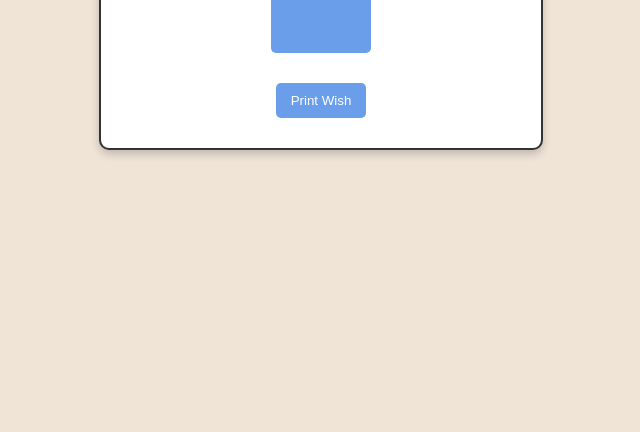
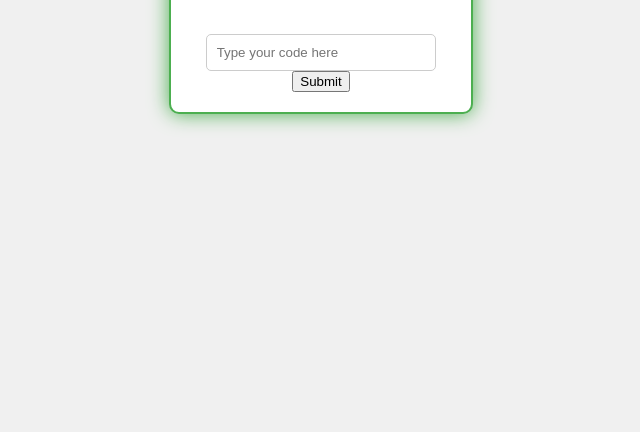
Before and after one commit to shovin12leo/Brithday, a plain HTML site: page index.html in a window 1280 px wide. Shown: the part 384-816 px from the top of the page, without its empty margins (319-959 px from the left). Drawn offline with Linux system fonts and the light colour scheme.

Commit message:
Update index.html

```diff
--- a/index.html
+++ b/index.html
@@ -3,134 +3,133 @@
 <head>
     <meta charset="UTF-8">
     <meta name="viewport" content="width=device-width, initial-scale=1.0">
-    <title>Birthday Wishes</title>
+    <title>Happy Birthday</title>
     <style>
         body {
             font-family: Arial, sans-serif;
-            background-color: #f0e4d7;
-            color: #333;
-            margin: 0;
-            padding: 0;
+            background-color: #f0f0f0;
             display: flex;
             justify-content: center;
             align-items: center;
             height: 100vh;
+            overflow: hidden;
         }
 
-        .container {
+        .message-container {
             text-align: center;
-            padding: 20px;
-            border: 2px solid #333;
-            border-radius: 10px;
-            background-color: #fff;
-            box-shadow: 0 4px 8px rgba(0, 0, 0, 0.2);
-            width: 90%;
-            max-width: 400px;
+            margin-top: 20px;
+            display: none; /* Initially hidden */
         }
 
-        .envelope {
-            position: relative;
-            width: 100px;
-            height: 70px;
-            background-color: #6a9eeb;
-            border-radius: 5px;
-            cursor: pointer;
-            margin: 20px auto; /* Center the envelope */
-            transition: all 0.3s ease;
+        .image-container {
+            text-align: center;
+            margin-top: 20px;
+            display: none; /* Initially hidden */
         }
 
-        .envelope:hover {
-            transform: scale(1.1);
+        #image {
+            width: 50%;
+            height: auto;
+            border-radius: 10px;
+            box-shadow: 0 0 10px rgba(0, 0, 0, 0.2);
+            animation: bounce 2s infinite;
         }
 
-        .envelope:after {
-            content: "";
-            position: absolute;
-            top: -30px;
-            left: 0;
-            width: 0;
-            height: 0;
-            border-left: 50px solid transparent;
-            border-right: 50px solid transparent;
-            border-bottom: 30px solid #6a9eeb;
+        .code-prompt {
+            background-color: white;
+            border: 2px solid #4CAF50;
+            border-radius: 10px;
+            padding: 20px;
+            box-shadow: 0 0 20px rgba(0, 0, 0, 0.5);
+            text-align: center;
+            position: relative;
+            animation: glow 1s infinite alternate;
         }
 
-        #wish {
-            display: none;
-            margin-top: 20px;
-            font-size: 1.2em;
-            color: #333;
+        .code-prompt input {
+            padding: 10px;
+            border: 1px solid #ccc;
+            border-radius: 5px;
+            width: 80%;
+            margin-top: 10px;
         }
 
-        img {
-            display: none;
-            margin-top: 20px;
-            width: 100%;
-            border-radius: 10px;
+        @keyframes glow {
+            0% {
+                box-shadow: 0 0 5px #4CAF50;
+            }
+            100% {
+                box-shadow: 0 0 20px #4CAF50;
+            }
         }
 
-        button {
-            background-color: #6a9eeb;
-            color: white;
-            border: none;
-            padding: 10px 15px;
-            border-radius: 5px;
-            cursor: pointer;
-            margin: 10px 5px;
-        }
-
-        button:hover {
-            background-color: #5a8bdd;
+        @keyframes bounce {
+            0%, 20%, 50%, 80%, 100% {
+                transform: translateY(0);
+            }
+            40% {
+                transform: translateY(-20px);
+            }
+            60% {
+                transform: translateY(-10px);
+            }
         }
     </style>
 </head>
 <body>
-    <div class="container">
-        <h1>Happy Birthday!</h1>
-        <div class="envelope" onclick="openEnvelope()"></div>
-        <p id="wish"></p>
-        <img id="birthdayImage" src="your_image_url_here.jpg" alt="Birthday Image" />
-        <button onclick="printWish()">Print Wish</button>
+    <div class="code-prompt" id="codePrompt">
+        <h2>Enter the Secret Code</h2>
+        <input type="text" id="secretCode" placeholder="Type your code here">
+        <button id="submitCode">Submit</button>
+    </div>
+
+    <div class="message-container" id="messageContainer">
+        <p id="message"></p>
+    </div>
+
+    <div class="image-container" id="imageContainer">
+        <img id="image" src="image.jpg" alt="Happy Birthday">
     </div>
 
     <script>
-        const wishes = [
-            "Wishing you a day filled with love, joy, and all your favorite things!",
-            "Happy Birthday! May your year be filled with adventure and great memories!",
-            "On your special day, I wish you all the happiness in the world!",
-            "Cheers to you on your birthday! May this year bring you closer to your dreams!",
-            "Happy Birthday! Enjoy every moment of this special day!"
-        ];
+        const correctCode = "yourSecretCode"; // Replace with your actual secret code
+        const codePrompt = document.getElementById("codePrompt");
+        const messageContainer = document.getElementById("messageContainer");
+        const imageContainer = document.getElementById("imageContainer");
+        const messageElement = document.getElementById("message");
+        const imageElement = document.getElementById("image");
 
-        function openEnvelope() {
-            const randomIndex = Math.floor(Math.random() * wishes.length);
-            const wishText = wishes[randomIndex];
-            document.getElementById("wish").innerText = wishText;
+        document.getElementById("submitCode").addEventListener("click", function() {
+            const enteredCode = document.getElementById("secretCode").value;
+            if (enteredCode === correctCode) {
+                codePrompt.style.display = "none";
+                messageContainer.style.display = "block";
+                imageContainer.style.display = "block";
 
-            // Show the wish and image after 2 seconds
-            setTimeout(() => {
-                document.getElementById("wish").style.display = "block";
-                document.getElementById("birthdayImage").style.display = "block";
-            }, 2000);
-        }
+                // Print message on screen
+                messageElement.innerText = "Happy Birthday to my dear friend!";
 
-        function printWish() {
-            const wishText = document.getElementById("wish").innerText;
-            const birthdayImage = document.getElementById("birthdayImage").src;
+                // Play Happy Birthday audio clip
+                const audioElement = new Audio("happy-birthday.mp3");
+                audioElement.play();
 
-            if (wishText) {
-                const printWindow = window.open('', '', 'height=400,width=600');
-                printWindow.document.write('<html><head><title>Print Wish</title></head><body>');
-                printWindow.document.write('<h1>Your Birthday Wish</h1>');
-                printWindow.document.write('<p>' + wishText + '</p>');
-                printWindow.document.write('<img src="' + birthdayImage + '" alt="Birthday Image" style="width:100%;"/>');
-                printWindow.document.write('</body></html>');
-                printWindow.document.close();
-                printWindow.print();
+                // Animate photo
+                imageElement.style.animation = "bounce 2s infinite";
+
+                // Typing animation
+                const typingMessage = "You are an amazing person!";
+                const typingElement = document.createElement("p");
+                typingElement.innerText = "";
+                document.body.appendChild(typingElement);
+
+                let typingIndex = 0;
+                setInterval(() => {
+                    if (typingIndex < typingMessage.length) {
+                        typingElement.innerText += typingMessage[typingIndex];
+                        typingIndex++;
+                    }
+                }, 50);
             } else {
-                alert("Please click the envelope to generate a wish before printing.");
+                alert("Incorrect code. Please try again.");
             }
-        }
-    </script>
-</body>
-</html>
+        });
```
